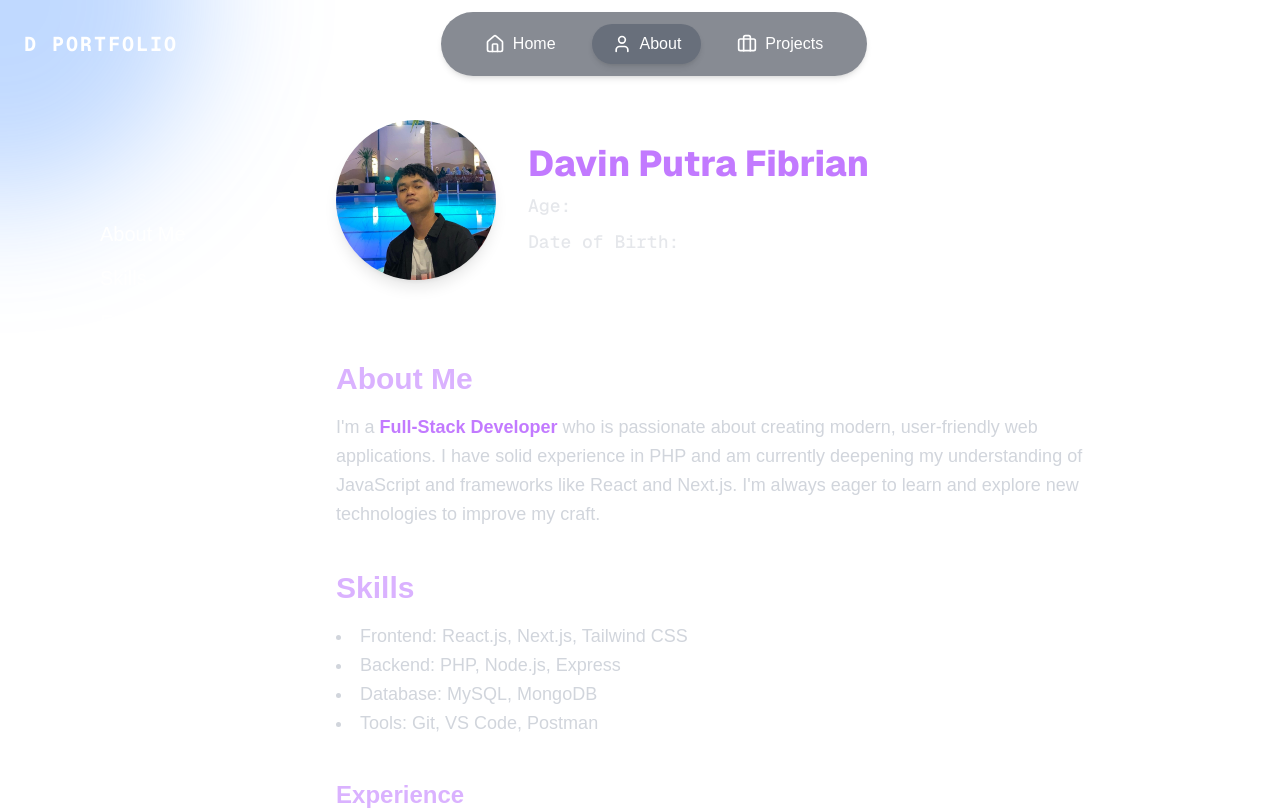
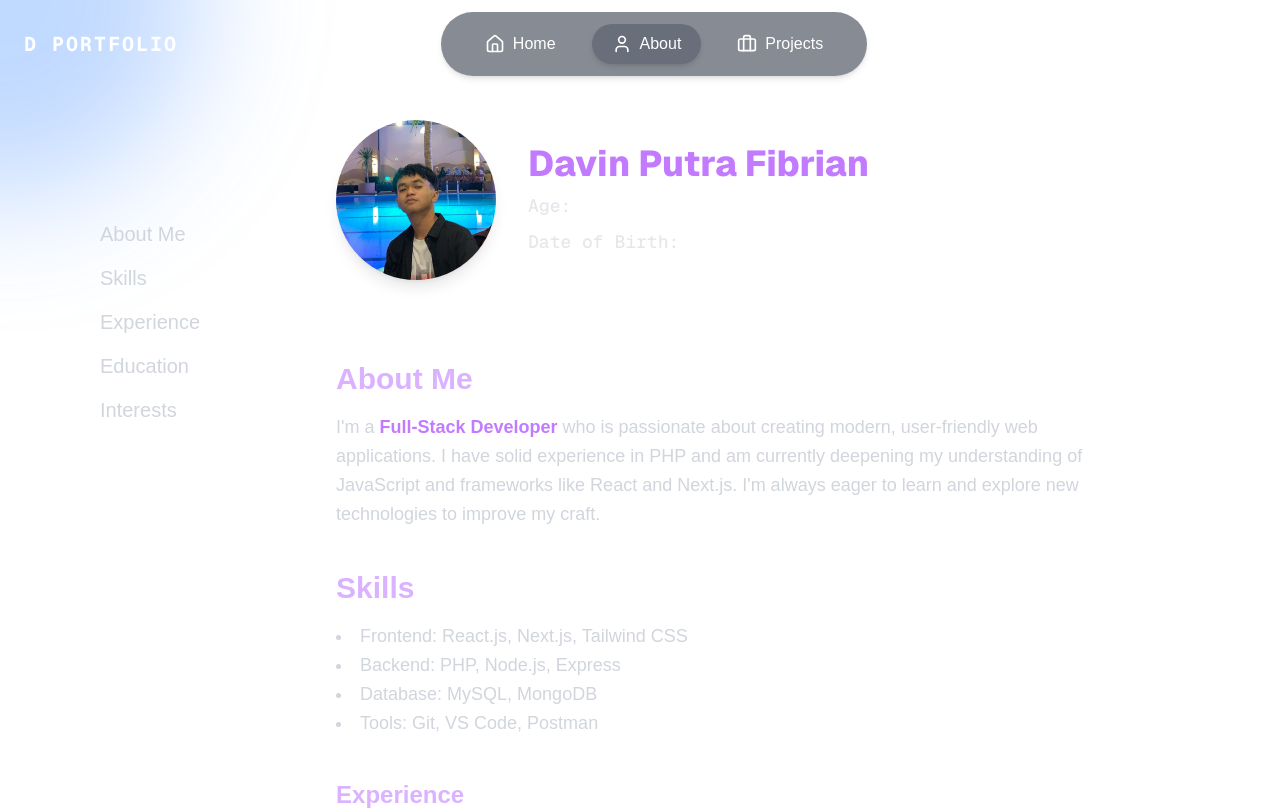
Before and after one commit to VinLvy/D-portfolio, a Next.js app: page /about in a window 1280 px wide. Shown: the top 810 px of the page. Built offline with nearby package versions, Linux system fonts and the light colour scheme.

Commit message:
About 2.3

```diff
--- a/src/app/about/page.js
+++ b/src/app/about/page.js
@@ -5,10 +5,7 @@ export default function About() {
     <div className="flex min-h-screen mt-30 text-white px-4 sm:px-6 lg:px-20">
       {/* Sidebar */}
       <aside className="hidden md:flex flex-col space-y-4 pr-10 sticky top-55 h-fit text-left relative">
-        {/* Garis vertikal di kanan */}
-        <span className="absolute top-30 right-0 translate-x-15 -translate-y-1/2 h-100 w-px bg-white/30"></span>
-
-
+        <span className="absolute top-30 right-0 translate-x-15 -translate-y-1/2 h-100 w-px bg-white/20"></span>
         {[
           { href: "#about", label: "About Me" },
           { href: "#skills", label: "Skills" },
@@ -19,9 +16,9 @@ export default function About() {
           <a
             key={item.href}
             href={item.href}
-            className="group relative pl-5 text-white text-xl transition-all duration-300 ease-in-out"
+            className="group relative pl-5 text-gray-300 text-xl transition-all duration-300 ease-in-out"
           >
-            {/* Garis horizontal di kiri, absolut */}
+            {/* Garis horizontal di kiri */}
             <span className="absolute left-0 top-1/2 -translate-y-1/2 w-0 group-hover:w-6 h-0.5 bg-purple-400 transition-all duration-300"></span>
 
             {/* Teks */}
```
